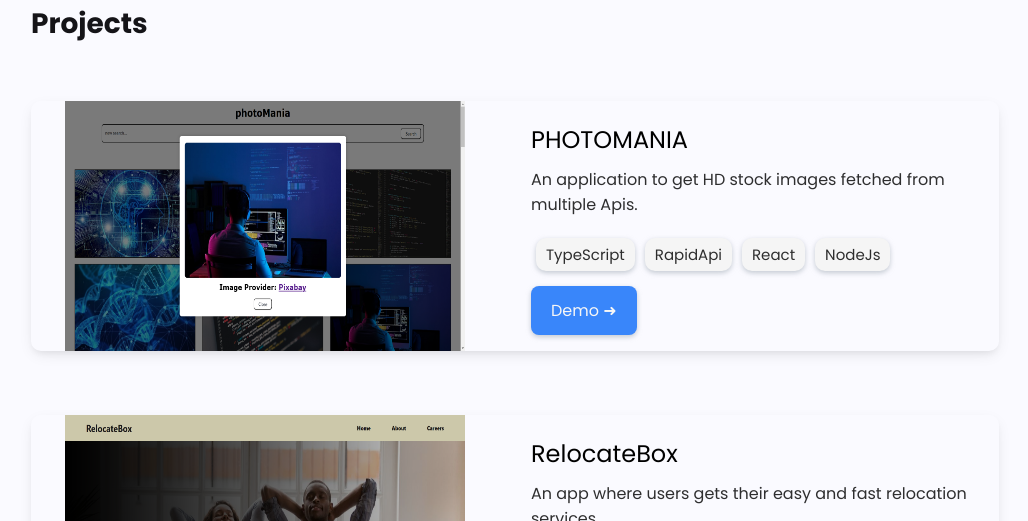
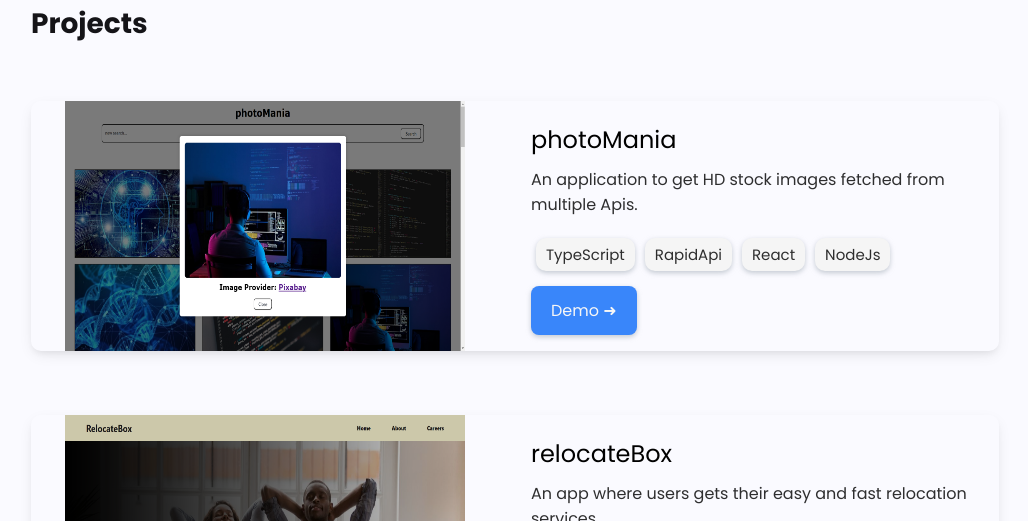
Before and after one commit to Vishal4802/portfolio, a React (Create React App) app: page / in a window 1280 px wide. Shown: the part 840-1361 px from the top of the page, without its empty margins (125-1153 px from the left). Built offline with nearby package versions, Linux system fonts and the light colour scheme.

Commit message:
Project Added

```diff
--- a/src/data/ProjectData.js
+++ b/src/data/ProjectData.js
@@ -2,14 +2,14 @@
 export const ProjectList = [
   {
     img: "photomania.png",
-    title: "PHOTOMANIA",
+    title: "photoMania",
     description: "An application to get HD stock images fetched from multiple Apis.",
     tech_stack: ['TypeScript', 'RapidApi', 'React', 'NodeJs'],
     demo_url: "https://photomaania.netlify.app/",
   },
   {
     img: "relocatebox.png",
-    title: "RelocateBox",
+    title: "relocateBox",
     description:
       "An app where users gets their easy and fast relocation services",
     tech_stack: ['React', 'CSS', 'NodeJs', 'Javascript'],
```
